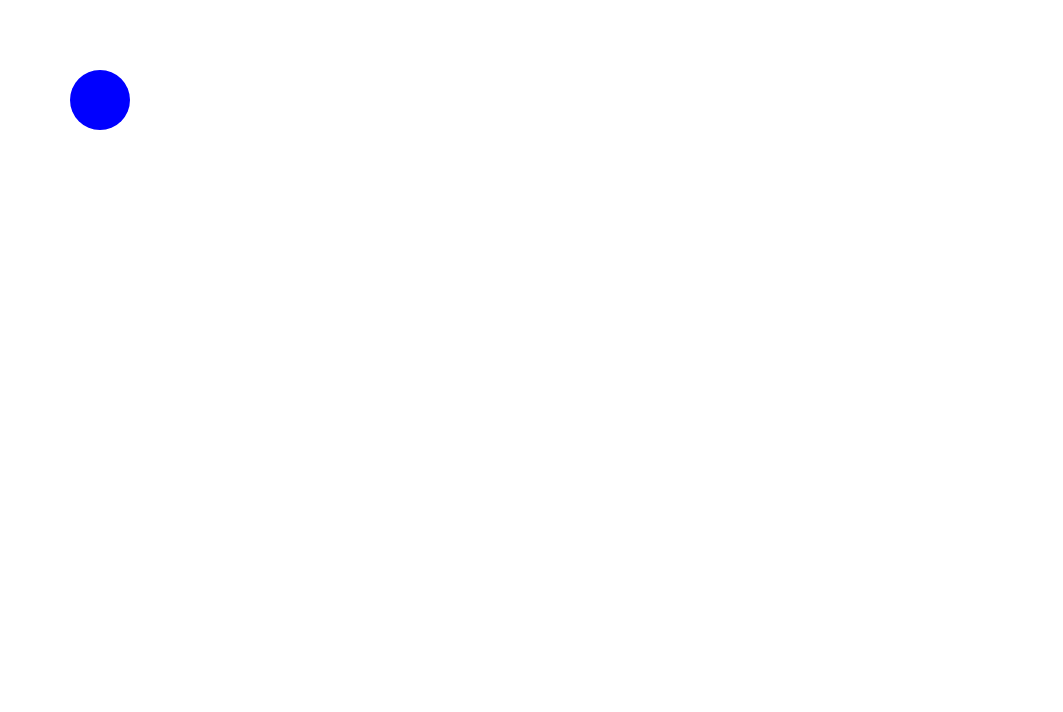
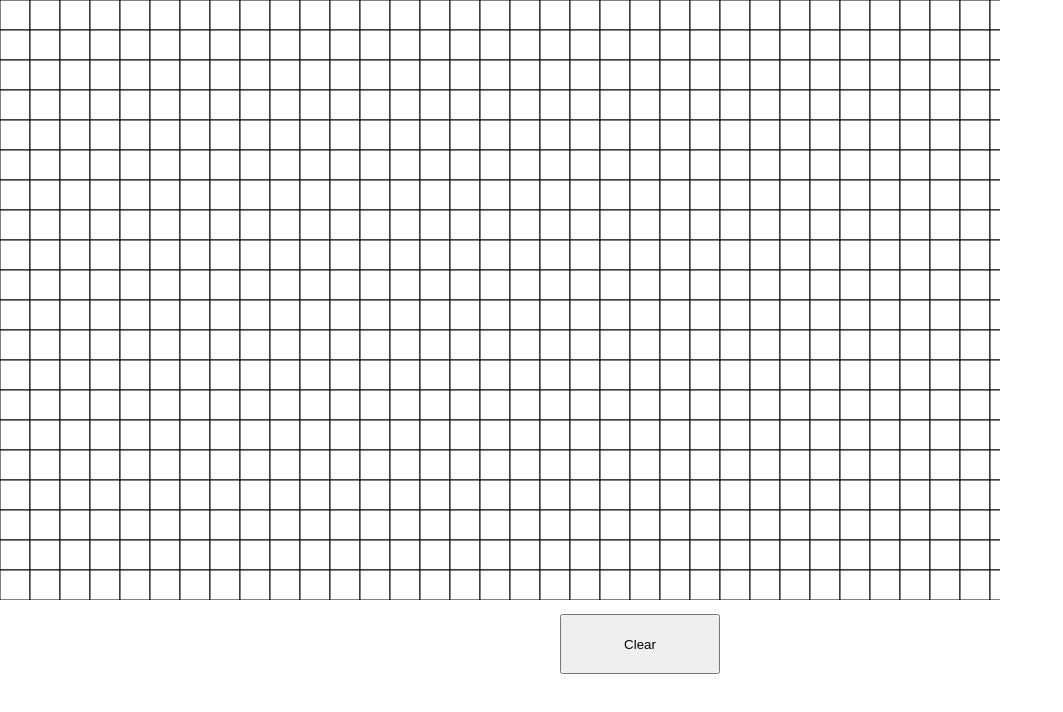
Before and after one commit to PabloTabilo/visual-grid-search-algorithms, a plain HTML site: page index.html in a window 1280 px wide. Shown: the whole page, without its empty margins (0-1063 px from the left). Drawn offline with Linux system fonts and the light colour scheme.

Commit message:
update maze

```diff
--- a/index.html
+++ b/index.html
@@ -4,15 +4,14 @@
     <meta charset="UTF-8">
     <meta http-equiv="X-UA-Compatible" content="IE=edge">
     <meta name="viewport" content="width=device-width, initial-scale=1.0">
-    <style>
-        body{
-            margin:0;
-        }
-    </style>
-    <title>Document</title>
+    <link rel="stylesheet" href="style/style.css">
+    <title>Visualization</title>
 </head>
 <body>
     <canvas></canvas>
-    <script src="./index.js"></script>
+    <div class="control">
+        <button class="clear" id = "clear">Clear</button>
+    </div>
+    <script src="./js/index.js"></script>
 </body>
 </html>
--- a/index.js
+++ /dev/null
@@ -1,22 +0,0 @@
-const canvas = document.querySelector('canvas');
-canvas.width = innerWidth;
-canvas.height = innerHeight;
-const c = canvas.getContext('2d');
-
-class Unity{
-    constructor(x, y, radius, color){
-        this.x = x;
-        this.y = y;
-        this.radius = radius;
-        this.color = color;
-    }
-    draw(){
-        c.beginPath();
-        c.arc(this.x, this.y, this.radius, 0, Math.PI * 2, false)
-        c.fillStyle = this.color;
-        c.fill();
-    }
-}
-
-const unity = new Unity(100,100,30,"blue");
-unity.draw();
--- /dev/null
+++ b/js/index.js
@@ -0,0 +1,97 @@
+const canvas = document.querySelector('canvas');
+//canvas.width = innerWidth;
+//canvas.height = innerHeight;
+myWidth = 1000, myHeight = 600;
+canvas.width = myWidth;
+canvas.height = myHeight;
+const c = canvas.getContext('2d');
+const clearBtn = document.getElementById("clear");
+
+class Square{
+    constructor(x, y, l, color, isOn = false){
+        this.x = x;
+        this.y = y;
+        this.l = l;
+        this.color = color;
+        this.isOn = isOn;
+    }
+    setIsOn = (isOn) => this.isOn = isOn;
+    getIsOn = () => this.isOn;
+    draw(){
+        c.clearRect(this.x, this.y, this.l, this.l);
+        c.beginPath();
+        if (this.isOn){
+            c.fillRect(this.x, this.y, this.l, this.l);
+            c.fillStyle = "black";
+        }else{
+            c.strokeRect(this.x, this.y, this.l, this.l);
+            c.strokeStyle = "black";
+        }
+        c.fill();
+    }
+}
+class Grid{
+    constructor(w, h, size){
+        this.w = w, this.h = h;
+        this.size = size;
+        this.build();
+    }
+    build(){
+        let ic = 0, jc = 0;
+        for(let i = 0; i < this.w; i+=this.size){
+            jc = 0;
+            allCoords[ic] = [];
+            for(let j = 0; j < this.h; j+=this.size){
+                let sq = new Square(i,j,this.size,"white",false)
+                sq.draw();
+                allCoords[ic][jc] = sq;
+                jc++;
+            }
+            ic++;
+        }
+    }
+}
+
+var x = 0, y = 0;
+var allCoords = [[]];
+var size = 30;
+var drawing = false;
+
+function init(){
+    var g = new Grid(myWidth, myHeight, size);
+    g.build();
+}
+
+myDraw = (x, y) => {
+    i = (x/30)|0, j = (y/30)|0
+    if (allCoords[i][j].getIsOn()){
+        allCoords[i][j].setIsOn(false);
+    }else{
+        allCoords[i][j].setIsOn(true);
+    }
+    allCoords[i][j].draw();
+}
+
+canvas.addEventListener("mousedown", (e) => {
+    drawing = true;
+    x = e.clientX, y = e.clientY;
+    console.log((x/30)|0,(y/30)|0);
+    setInterval(myDraw(x, y), 1600);
+})
+
+canvas.addEventListener("mousemove", (e) => {
+    if(drawing){
+        x = e.clientX, y = e.clientY;
+        console.log((x/30)|0,(y/30)|0);
+        setInterval(myDraw(x, y), 1600);
+        //requestAnimationFrame(animate);
+    }
+})
+
+canvas.addEventListener("mouseup", (e) => {
+    drawing = false;
+})
+
+init();
+
+clearBtn.addEventListener("click", (e)=>init());
--- /dev/null
+++ b/style/style.css
@@ -0,0 +1,16 @@
+body {
+    margin: 0px;
+    padding: 0px;
+}
+
+.control{
+    width: 100%;
+    display: flex;
+    justify-content: center;
+    margin-top: 10px
+}
+.clear{
+    width: 160px;
+    height: 60px;
+
+}
```
